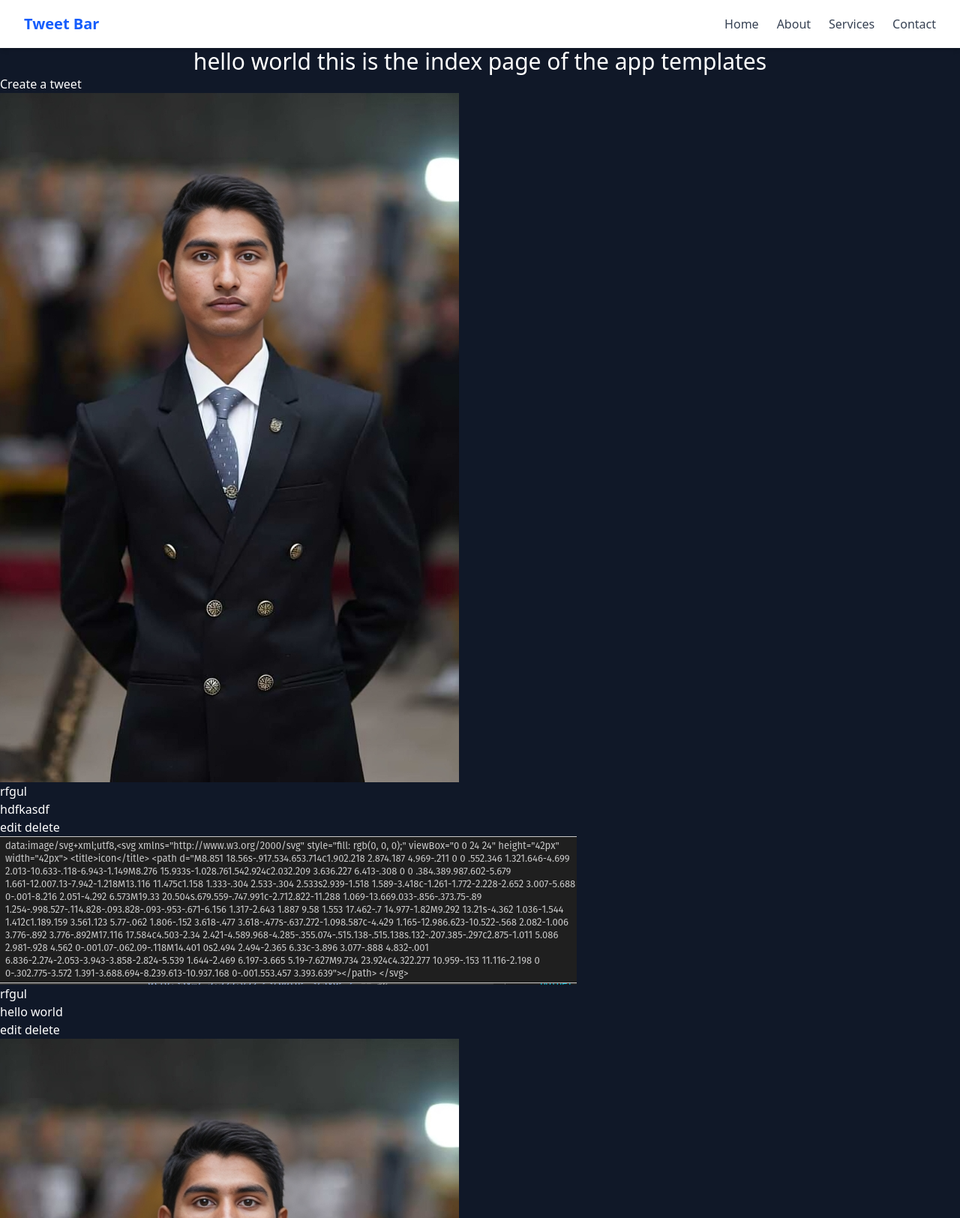
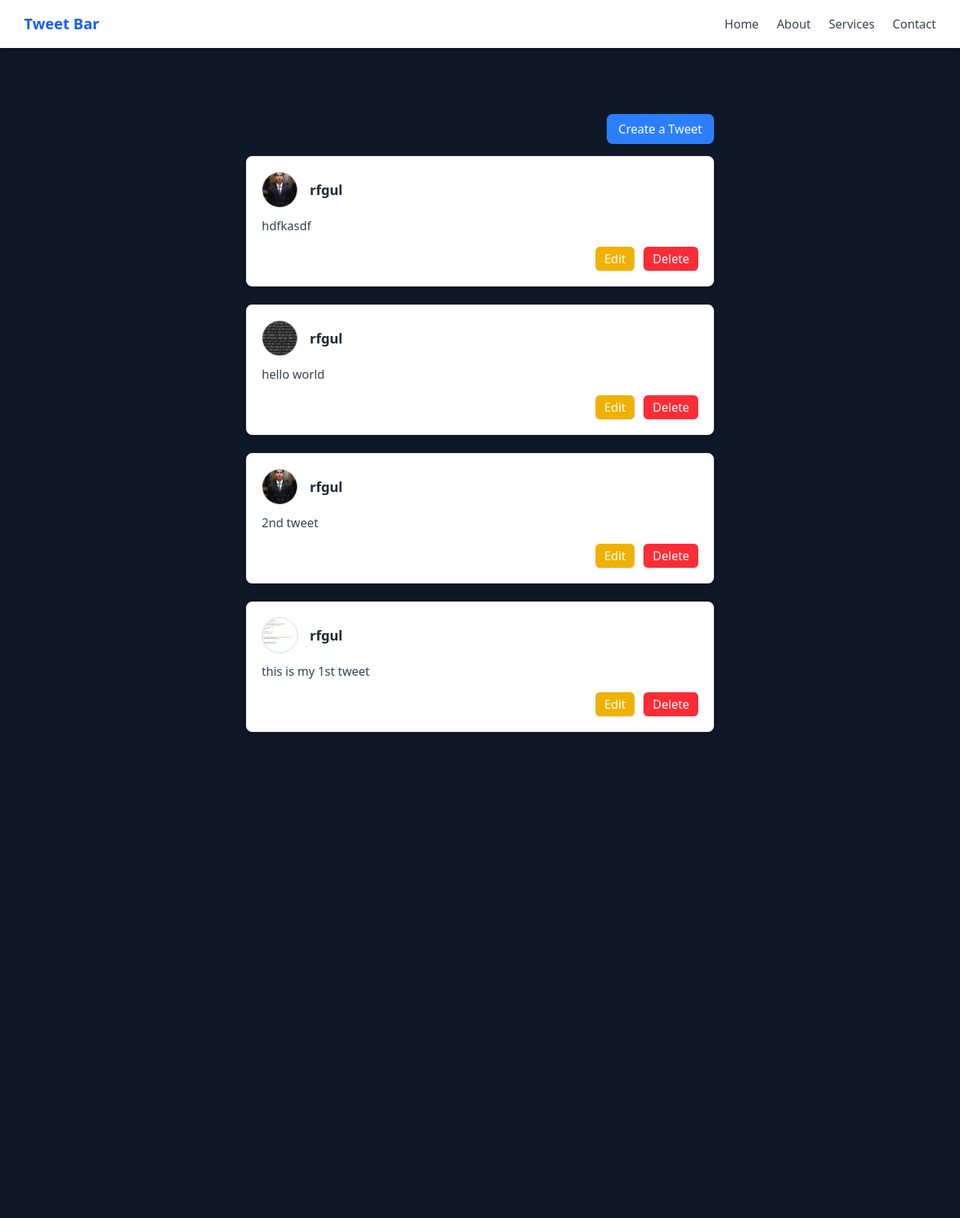
Before and after one commit to dev-rfgul/tweet-app-django, a Django app: page /tweet/ in a window 1280 px wide. Shown: the top 1624 px of the page at 75% size. After the commit the page ends 976 px from the top, so only its background shows below. Run offline with Django 5.2, Linux system fonts and the light colour scheme; data comes from the database, SQL or seed files in the repository; both versions use the stored data as it was after the commit.

Commit message:
completed create and edit tweet functionlaity

```diff
--- a/tweetapp/tweet_app/forms.py
+++ b/tweetapp/tweet_app/forms.py
@@ -3,5 +3,5 @@
 
 class TweetForm(forms.ModelForm):
     class Meta:
-        model:Tweet
-        fields:['text','photo']
+        model=Tweet
+        fields=['text','photo']
--- a/tweetapp/tweet_app/templates/tweet_list.html
+++ b/tweetapp/tweet_app/templates/tweet_list.html
@@ -1,19 +1,32 @@
-{% extends 'layout.html'%}
+{% extends 'layout.html' %}
 
+{% block title %}Tweet Listing{% endblock %}
 
-{%block title %}index page{%endblock%}
+{% block content %}
+<div class="max-w-2xl mx-auto p-6">
+    <h1 class="text-center text-4xl font-bold text-gray-900 mb-6">Welcome to the Tweet Page</h1>
 
-{%block content%}
-<h1 class="text-center text-3xl mx-auto">hello world this is the index page of the app templates </h1>
+    <div class="flex justify-end mb-4">
+        <a href="{% url 'tweet_create' %}" class="px-4 py-2 bg-blue-500 text-white rounded-lg shadow hover:bg-blue-600">Create a Tweet</a>
+    </div>
 
-<a href="{%url 'tweet_create' %}"> Create a tweet</a>
-<div>
-    {%for tweet in tweets%}
-    <img src="{{tweet.photo.url}}" alt="">
-    <h1>{{tweet.user.username}}</h1>
-    <p>{{tweet.text}}</p>
-    <a href="{% url 'tweet_edit' tweet.id%}">edit</a>
-    <a href="{%url 'tweet_delete' tweet.id%}">delete</a>
-    {%endfor%}
+    <div class="space-y-6">
+        {% for tweet in tweets %}
+        <div class="bg-white shadow-md rounded-lg p-5 border border-gray-200">
+            <div class="flex items-center space-x-4">
+                <img src="{{ tweet.photo.url }}" alt="Profile" class="w-12 h-12 rounded-full object-cover border border-gray-300">
+                <h1 class="text-lg font-semibold text-gray-800">{{ tweet.user.username }}</h1>
+            </div>
+            <p class="text-gray-700 mt-3">{{ tweet.text }}</p>
+
+            <div class="flex justify-end space-x-3 mt-4">
+                <a href="{% url 'tweet_edit' tweet.id %}" class="px-3 py-1 bg-yellow-500 text-white rounded-md shadow hover:bg-yellow-600">Edit</a>
+                <a href="{% url 'tweet_delete' tweet.id %}" class="px-3 py-1 bg-red-500 text-white rounded-md shadow hover:bg-red-600">Delete</a>
+            </div>
+        </div>
+        {% empty %}
+        <p class="text-center text-gray-500">No tweets available.</p>
+        {% endfor %}
+    </div>
 </div>
-{%endblock%}
+{% endblock %}
--- a/tweetapp/tweet_app/views.py
+++ b/tweetapp/tweet_app/views.py
@@ -22,7 +22,7 @@
 
     else:
         form=TweetForm()
-    return render(request,'tweet_create.html',{'form':form})
+    return render(request,'tweet_form.html',{'form':form})
 
 
 def tweet_edit(request, tweet_id):
```
Also changed, not shown: tweetapp/tweet_app/templates/tweet_forl.html (deleted, +0 -8 lines), tweetapp/tweet_app/templates/tweet_form.html (added, +25 -0 lines), tweetapp/db.sqlite3, tweetapp/media/photos/Screenshot_from_2025-03-14_14-57-20.png (added), tweetapp/media/photos/Screenshot_from_2025-03-15_10-09-47_B7eCztH.png (added), tweetapp/media/photos/Screenshot_from_2025-03-15_10-09-47_Lgpy1HY.png (added), tweetapp/media/photos/banner-img.png (added), tweetapp/media/photos/banner-img_qxuGICP.png (added).
